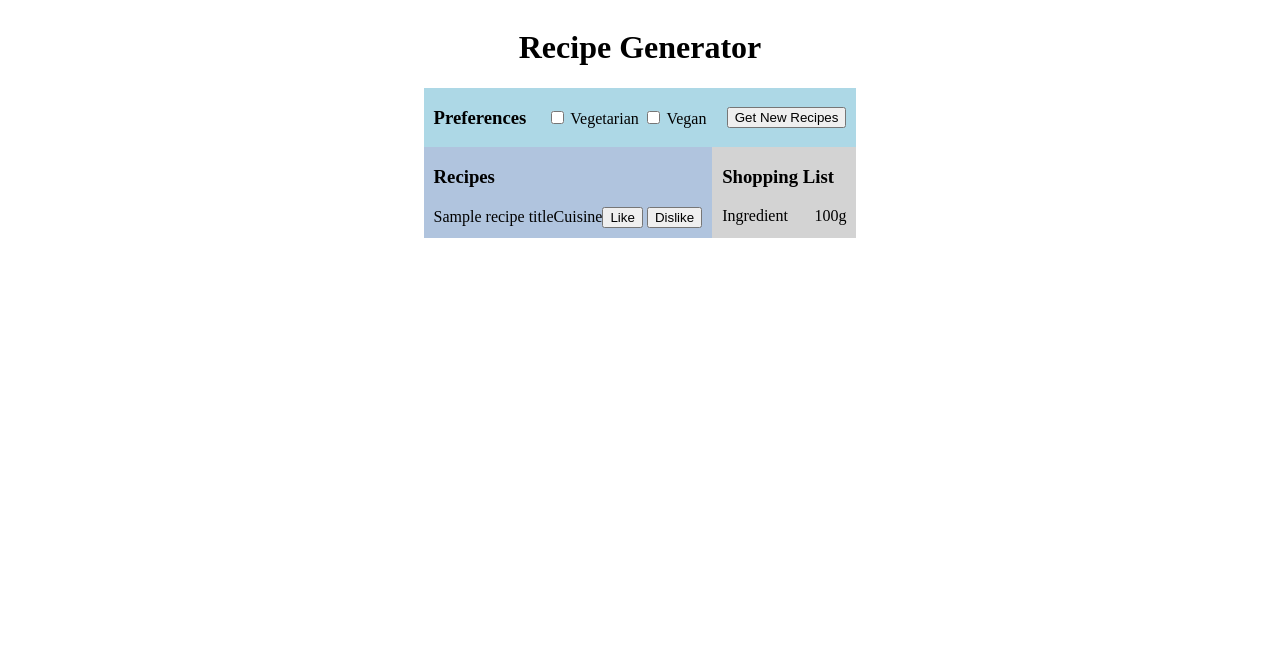
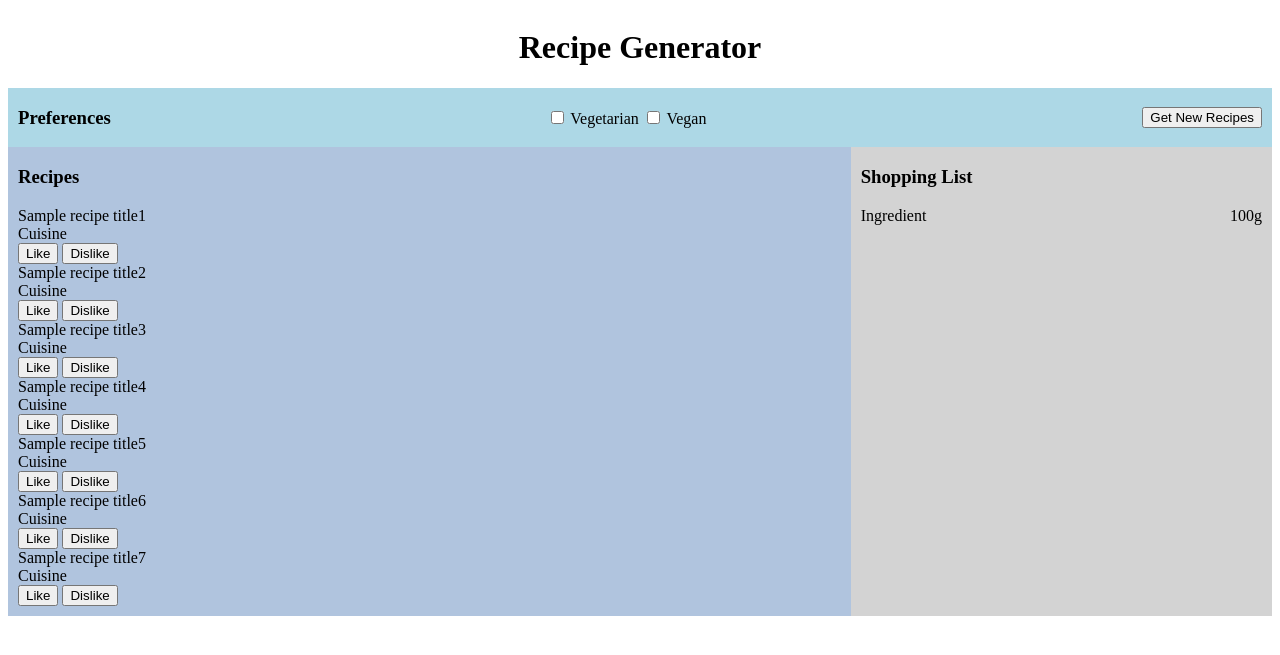
Before and after one commit to aslichampion/recipe-project, a Django app: template recipesite/templates/recipes/recipes.html in a window 1280 px wide. Shown: the top 655 px of the page. Run offline with Django 4.2, Linux system fonts and the light colour scheme; the template is opened without the code that fills it: most values are stand-ins (such as "Sample title", 1, 10 or a date in 2020).

Commit message:
updated styling and added 7 recipes

```diff
--- a/recipesite/static/style.css
+++ b/recipesite/static/style.css
@@ -7,7 +7,7 @@
 
 #main {
     display: grid;
-    justify-content: center;
+    /* justify-content: center; */
 }
 
 /* Preferences */
--- a/recipesite/templates/recipes/recipes.html
+++ b/recipesite/templates/recipes/recipes.html
@@ -31,13 +31,61 @@
             <div id="body">
                 <div id="recipes" class="padding">
                     <h3>Recipes</h3>
-                    <div id="recipe">
-                        <div id="recipe_title">{{ recipeTitle }}</div>
-                        <div id="recipe_cuisine">Cuisine</div>
-                        <div id="recipe_buttons">
-                            <button id="recipe_button_like">Like</button>
-                            <button id="recipe_button_dislike">Dislike</button>
+                    <div id="recipe_1">
+                        <div id="recipe_title_1">{{ recipeTitle1 }}</div>
+                        <div id="recipe_cuisine_1">Cuisine</div>
+                        <div id="recipe_buttons_1">
+                            <button id="recipe_button_like_1">Like</button>
+                            <button id="recipe_button_dislike_1">Dislike</button>
                         </div>
+                    </div>
+                    <div id="recipe_2">
+                      <div id="recipe_title_2">{{ recipeTitle2 }}</div>
+                      <div id="recipe_cuisine_2">Cuisine</div>
+                      <div id="recipe_buttons_2">
+                          <button id="recipe_button_like_2">Like</button>
+                          <button id="recipe_button_dislike_2">Dislike</button>
+                      </div>
+                    </div>
+                    <div id="recipe_3">
+                      <div id="recipe_title_3">{{ recipeTitle3 }}</div>
+                      <div id="recipe_cuisine_3">Cuisine</div>
+                      <div id="recipe_buttons_3">
+                          <button id="recipe_button_like_3">Like</button>
+                          <button id="recipe_button_dislike_3">Dislike</button>
+                      </div>
+                    </div>
+                    <div id="recipe_4">
+                      <div id="recipe_title_4">{{ recipeTitle4 }}</div>
+                      <div id="recipe_cuisine_4">Cuisine</div>
+                      <div id="recipe_buttons_4">
+                          <button id="recipe_button_like_4">Like</button>
+                          <button id="recipe_button_dislike_4">Dislike</button>
+                      </div>
+                    </div>
+                    <div id="recipe_5">
+                      <div id="recipe_title_5">{{ recipeTitle5 }}</div>
+                      <div id="recipe_cuisine_5">Cuisine</div>
+                      <div id="recipe_buttons_5">
+                          <button id="recipe_button_like_5">Like</button>
+                          <button id="recipe_button_dislike_5">Dislike</button>
+                      </div>
+                    </div>
+                    <div id="recipe_6">
+                      <div id="recipe_title_6">{{ recipeTitle6 }}</div>
+                      <div id="recipe_cuisine_6">Cuisine</div>
+                      <div id="recipe_buttons_6">
+                          <button id="recipe_button_like_6">Like</button>
+                          <button id="recipe_button_dislike_6">Dislike</button>
+                      </div>
+                    </div>
+                    <div id="recipe_7">
+                      <div id="recipe_title_7">{{ recipeTitle7 }}</div>
+                      <div id="recipe_cuisine_7">Cuisine</div>
+                      <div id="recipe_buttons_7">
+                          <button id="recipe_button_like_7">Like</button>
+                          <button id="recipe_button_dislike_7">Dislike</button>
+                      </div>
                     </div>
                 </div>
                 <div id="shopping_list" class="padding">
```
Also changed, not shown: recipesite/apps/recipes/views.py (+14 -2 lines).
